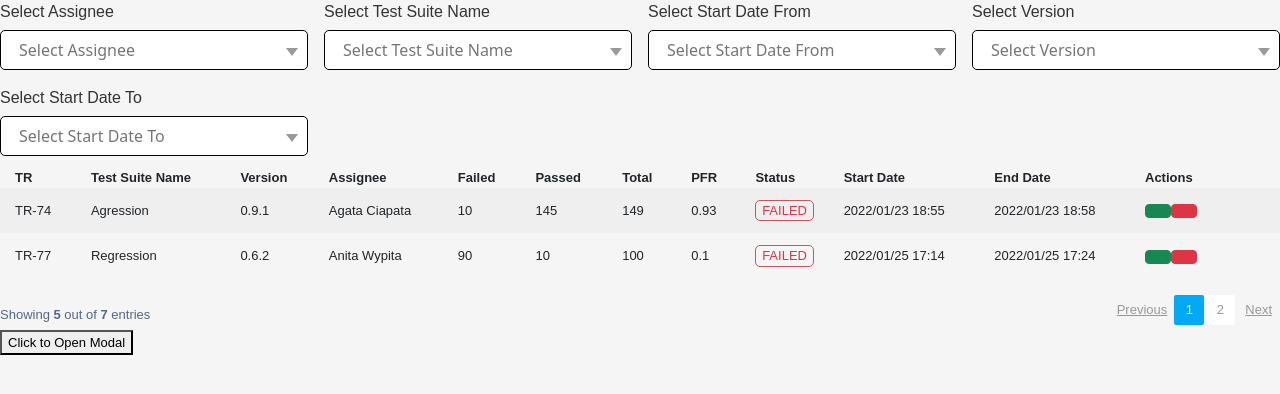
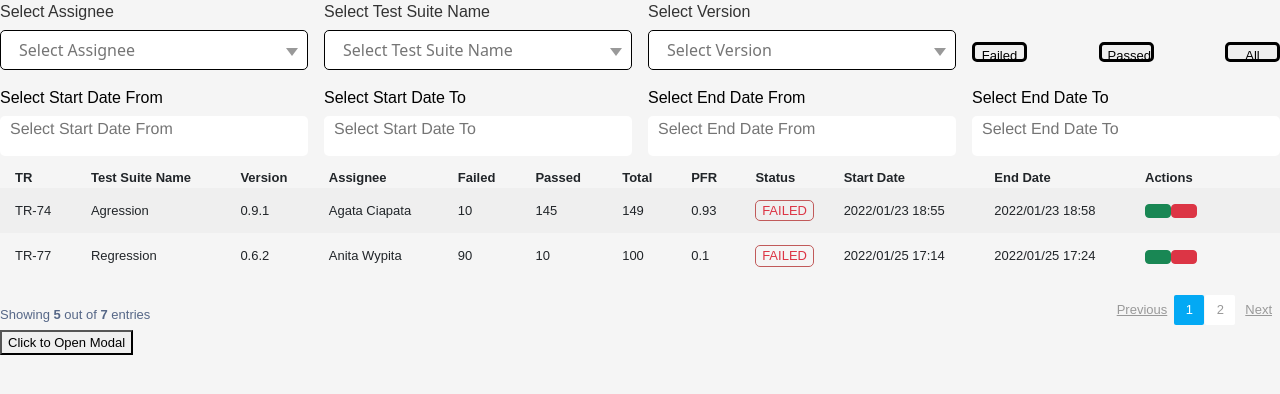
Before and after one commit to MikaelGienson/tmt-n, a React (Create React App) app: page /testruntable in a window 1280 px wide. Shown: the top 394 px of the page. Built offline with nearby package versions, Linux system fonts and the light colour scheme; a web font is replaced by a local one.

Commit message:
Add DatePicker component and PassedFailedAll btns

```diff
--- a/package.json
+++ b/package.json
@@ -20,6 +20,7 @@
     "node-sass": "^7.0.1",
     "react": "^17.0.2",
     "react-color": "^2.19.3",
+    "react-datepicker": "^4.7.0",
     "react-dom": "^17.0.2",
     "react-router-dom": "^6.2.1",
     "react-scripts": "5.0.0",
@@ -53,6 +54,7 @@
   },
   "devDependencies": {
     "@types/react-color": "^3.0.6",
+    "@types/react-datepicker": "^4.3.4",
     "@types/uuid": "^8.3.4"
   }
 }
--- a/src/components/Filters.scss
+++ b/src/components/Filters.scss
@@ -3,4 +3,55 @@
   grid-template-columns: repeat(4, minmax(min-content, 2fr));
   grid-template-rows: min-content;
   grid-gap: 16px;
+
+  .status-buttons {
+    display: flex;
+    justify-content: space-between;
+    align-items: flex-end;
+
+    .button {
+      width: 55px;
+      height: 20px;
+      margin-bottom: 8px;
+      text-decoration: none;
+      border: solid;
+      border-radius: 5px;
+
+
+    }
+  }
 }
+
+.datepicker {
+  border: black;
+  margin: 0;
+  padding: 0;
+  color: black;
+  z-index: 10;
+}
+
+.react-datepicker-wrapper{
+  margin-top: 6px;
+  height: 40px;
+  padding-left: 8px;
+  font-size: 16px;
+  font-family: "SegoeUI", sans-serif;
+  border: solid 1px;
+  border-radius: 5px;
+  position: relative;
+  transition: all 250ms ease-in-out;
+  width: 100%;
+
+  box-sizing: border-box;
+  background-color: white;
+  display: flex;
+  align-items: center;
+
+  .react-datepicker__input-container input{
+    border: none;
+    font-size: 16px;
+    margin: 0;
+    padding: 0;
+  }
+
+}
--- a/src/components/Filters.tsx
+++ b/src/components/Filters.tsx
@@ -1,9 +1,11 @@
 import Dropdown from "./Dropdown";
 import { ITableData, IColumns } from "../interfaces/Interfaces";
-import { useState, useContext, useMemo, useEffect } from "react";
+import { useState, useContext, useMemo, useEffect, forwardRef } from "react";
 import { TestContext, ITestContext } from "../context/TestContext";
 import "./Filters.scss";
 import moment from "moment";
+import "react-datepicker/dist/react-datepicker.css";
+import DatePicker from "react-datepicker";
 import {setData} from '../context/TestContext'
 
 interface ISortAndFilterProps {
@@ -14,11 +16,14 @@ interface IFilterValues {
   assigneeValue: string;
   testSuiteNameValue: string;
   versionValue: string;
-  startDateFromValue: string;
-  endDateFromValue: string;
-  startDateToValue: string;
-  endDateToValue: string;
+  startDateFromValue: Date | null;
+  endDateFromValue: Date | null;
+  startDateToValue: Date | null;
+  endDateToValue: Date | null;
 }
+
+// date format for the datepicker
+const dateFormat = "dd/MM/yyyy";
 
 const Filters = ({ data }: ISortAndFilterProps) => {
   const { dispatch } = useContext(TestContext);
@@ -27,52 +32,104 @@ const Filters = ({ data }: ISortAndFilterProps) => {
     assigneeValue: "",
     testSuiteNameValue: "",
     versionValue: "",
-    startDateFromValue: "",
-    endDateFromValue: "",
-    startDateToValue: "",
-    endDateToValue: ""
+    startDateFromValue: null,
+    endDateFromValue: null,
+    startDateToValue: null,
+    endDateToValue: null
   });
   const [filteredData, setFilteredData] = useState(data);
 
-  function filterOptions(
-    filterValues: IFilterValues,
-    data: ITableData[]
-  ): ITableData[] {
-    return data.filter(
-      (option: ITableData) =>
-        option.assignee
-          .toLowerCase()
-          .indexOf(filterValues.assigneeValue.toLowerCase()) > -1 &&
-        option.testSuiteName
-          .toLowerCase()
-          .indexOf(filterValues.testSuiteNameValue.toLowerCase()) > -1 &&
-        option.version.indexOf(filterValues.versionValue) > -1
-      // &&
-      // moment(option.startDate)
-      //   .add(1, "minute")
-      //   .isBetween(
-      //     filterValues.startDateFromValue,
-      //     filterValues.startDateToValue
-      //   )
-    );
-  }
-  //updates data which is send to dropdown component via 'option' props
-  useEffect(() => {
-    setFilteredData(filterOptions(filterValues, data));
-  }, [filterValues]);
+  const filterByAssignee = (assignee: string) => {
+    const filteredData = data.filter((item) => {
+      if (item.assignee.toLowerCase().includes(assignee.toLowerCase())) {
+        return item;
+      }
+    });
+    setFilteredData(filteredData);
+  };
 
-  console.log(
-    moment(data[0].startDate)
-      .add(1, "minute")
-      .isBetween(filterValues.startDateFromValue, filterValues.startDateToValue)
-  );
+  const filterByVersion = (version: string) => {
+    const filteredData = data.filter((item) => {
+      if (item.version.toLowerCase().includes(version.toLowerCase())) {
+        return item;
+      }
+    });
+    setFilteredData(filteredData);
+  };
+
+  const filterByTestSuiteName = (testSuiteName: string) => {
+    const filteredData = data.filter((item) => {
+      if (
+        item.testSuiteName.toLowerCase().includes(testSuiteName.toLowerCase())
+      ) {
+        return item;
+      }
+    });
+    setFilteredData(filteredData);
+  };
+
+  const filterByStartDateFrom = (startDateFrom: Date | null) => {
+    const filteredData = data.filter((item) => {
+      if (
+        moment(item.startDate).isSameOrAfter(startDateFrom) ||
+        startDateFrom === null
+      ) {
+        return item;
+      }
+    });
+    setFilteredData(filteredData);
+  };
+
+  const filterByStartDateTo = (startDateTo: Date | null) => {
+    const filteredData = data.filter((item) => {
+      if (
+        moment(item.startDate).isSameOrBefore(startDateTo) ||
+        startDateTo === null
+      ) {
+        return item;
+      }
+    });
+    setFilteredData(filteredData);
+  };
+
+  const filterByEndDateFrom = (endDateFrom: Date | null) => {
+    const filteredData = data.filter((item) => {
+      if (
+        moment(item.endDate).isSameOrAfter(endDateFrom, "day") ||
+        endDateFrom === null
+      ) {
+        return item;
+      }
+    });
+    setFilteredData(filteredData);
+  };
+
+  const filterByEndDateTo = (endDateTo: Date | null) => {
+    const filteredData = data.filter((item) => {
+      if (
+        moment(item.endDate).isSameOrBefore(endDateTo, "day") ||
+        endDateTo === null
+      ) {
+        return item;
+      }
+    });
+    setFilteredData(filteredData);
+  };
+
+  const handleFailedClick = () => {
+    const filteredData = data.filter((item) => {
+      if (item.status.toLowerCase() === "failed") {
+        return item;
+      }
+    });
+    setFilteredData(filteredData);
+  };
 
   useEffect(() => {
     dispatch(setData(filteredData));
   }, [filteredData]);
 
-  // console.log(filterValues);
-  // console.log(filteredData);
+
 
   return (
     <div className="dropdown-container">
@@ -80,9 +137,10 @@ const Filters = ({ data }: ISortAndFilterProps) => {
         options={filteredData}
         prompt="Select Assignee"
         value={filterValues.assigneeValue}
-        onChange={(val) =>
-          setFilterValues({ ...filterValues, assigneeValue: val })
-        }
+        onChange={(val) => {
+          filterByAssignee(val);
+          setFilterValues({ ...filterValues, assigneeValue: val });
+        }}
         id="id"
         label="assignee"
       />
@@ -90,63 +148,86 @@ const Filters = ({ data }: ISortAndFilterProps) => {
         options={filteredData}
         prompt="Select Test Suite Name"
         value={filterValues.testSuiteNameValue}
-        onChange={(val) =>
-          setFilterValues({ ...filterValues, testSuiteNameValue: val })
-        }
+        onChange={(val) => {
+          filterByTestSuiteName(val);
+          setFilterValues({ ...filterValues, testSuiteNameValue: val });
+        }}
         id="id"
         label="testSuiteName"
       />
       <Dropdown
         options={filteredData}
-        prompt="Select Start Date From"
-        value={filterValues.startDateFromValue}
-        onChange={(val) =>
-          setFilterValues({ ...filterValues, startDateFromValue: val })
-        }
-        id="id"
-        label="startDate"
-      />
-      {/* <Dropdown
-        options={data}
-        prompt="Select End Date From"
-        value={filterValues.endDateFromValue}
-        onChange={(val) =>
-          setFilterValues({ ...filterValues, endDateFromValue: val })
-        }
-        id="id"
-        label="endDate"
-      /> */}
-      <Dropdown
-        options={filteredData}
         prompt="Select Version"
         value={filterValues.versionValue}
-        onChange={(val) =>
-          setFilterValues({ ...filterValues, versionValue: val })
-        }
+        onChange={(val) => {
+          filterByVersion(val);
+          setFilterValues({ ...filterValues, versionValue: val });
+        }}
         id="id"
         label="version"
       />
-      {/* <div>Failed Passed All</div> */}
-      <Dropdown
-        options={filteredData}
-        prompt="Select Start Date To"
-        value={filterValues.startDateToValue}
-        onChange={(val) =>
-          setFilterValues({ ...filterValues, startDateToValue: val })
-        }
-        id="id"
-        label="startDate"
-      />
-      {/* <Dropdown
-        options={filteredData}
-        prompt="Select End Date To"
-        value={filterValues.endDateToValue}
-        onChange={(val) =>
-          setFilterValues({ ...filterValues, endDateToValue: val })
-        }
-        id="id"
-        label="endDate"
-      /> */}
+      <div className="status-buttons">
+        <button className="button" onClick={handleFailedClick}>
+          Failed
+        </button>
+        <button className="button">Passed</button>
+        <button className="button">All</button>
+      </div>
+      <div className="datepicker">
+        <label>Select Start Date From</label>
+        <DatePicker
+          selected={filterValues.startDateFromValue}
+          onChange={(val) => {
+            filterByStartDateFrom(val);
+            setFilterValues({ ...filterValues, startDateFromValue: val });
+          }}
+          className={"react-datepicker"}
+          dateFormat={dateFormat}
+          placeholderText={"Select Start Date From"}
+        />
+      </div>
+
+      <div className="datepicker">
+        <label>Select Start Date To</label>
+        <DatePicker
+          selected={filterValues.startDateToValue}
+          onChange={(val) => {
+            filterByStartDateTo(val);
+            setFilterValues({ ...filterValues, startDateToValue: val });
+          }}
+          className={"react-datepicker"}
+          dateFormat={dateFormat}
+          placeholderText={"Select Start Date To"}
+        />
+      </div>
+
+      <div className="datepicker">
+        <label>Select End Date From</label>
+        <DatePicker
+          selected={filterValues.endDateFromValue}
+          onChange={(val) => {
+            filterByEndDateFrom(val);
+            setFilterValues({ ...filterValues, endDateFromValue: val });
+          }}
+          className={"react-datepicker"}
+          dateFormat={dateFormat}
+          placeholderText={"Select End Date From"}
+        />
+      </div>
+
+      <div className="datepicker">
+        <label>Select End Date To</label>
+        <DatePicker
+          selected={filterValues.endDateToValue}
+          onChange={(val) => {
+            filterByEndDateTo(val);
+            setFilterValues({ ...filterValues, endDateToValue: val });
+          }}
+          className={"react-datepicker"}
+          dateFormat={dateFormat}
+          placeholderText={"Select End Date To"}
+        />
+      </div>
     </div>
   );
 };
--- a/src/context/TestContext.tsx
+++ b/src/context/TestContext.tsx
@@ -91,7 +91,7 @@ const TESTS = [
 ];
 
 enum UserActionType {
-  UPDATE_DATA = "UPDATE_DATA",}
+  UPDATE_DATA = "UPDATE_DATA"}
 
 type IQueryState = ITableData[]
 
```
Also changed, not shown: 1 other file (tests, documents, lock files or other folders).
